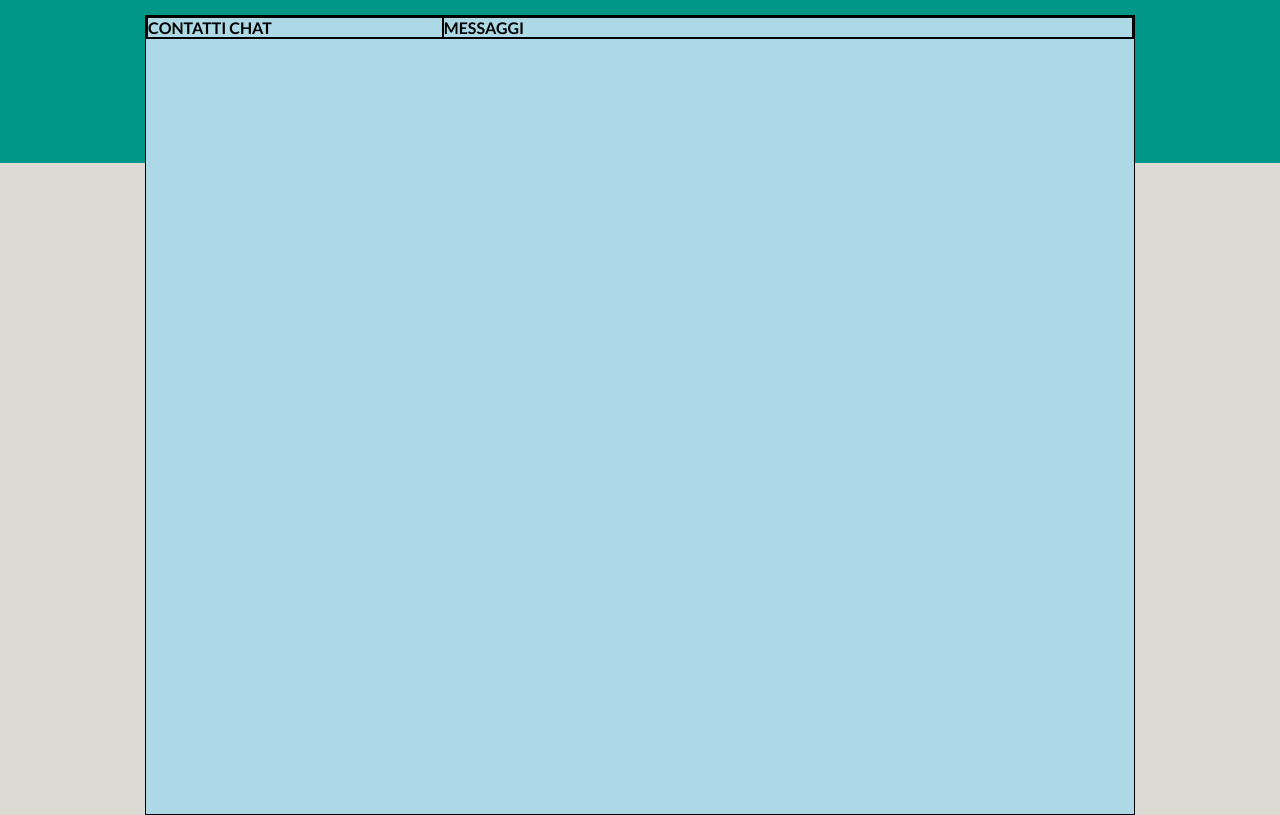
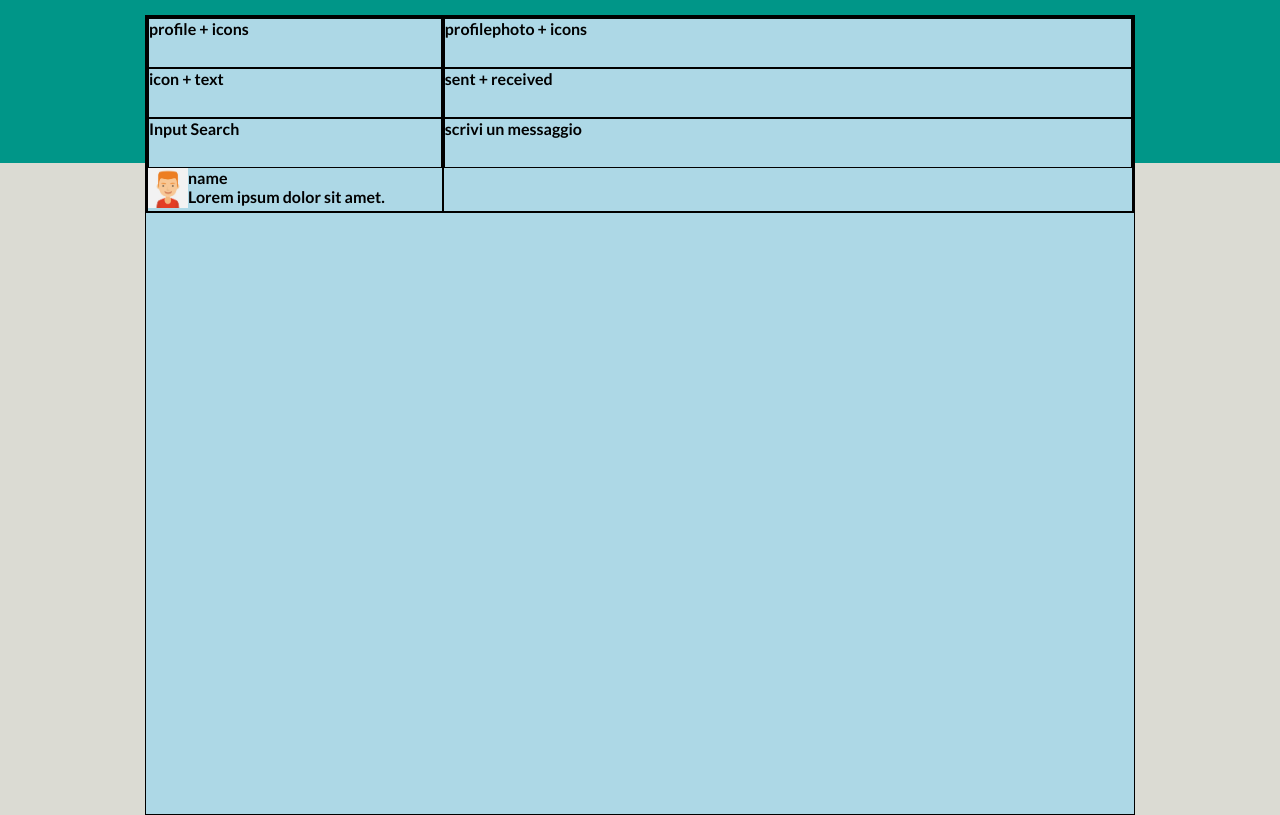
Before and after one commit to AnnaSpjut/html-css-boolzapp, a plain HTML site: page index.html in a window 1280 px wide. Drawn offline with Linux system fonts and the light colour scheme.

Commit message:
[add] structure container + col

```diff
--- a/assets/css/style.css
+++ b/assets/css/style.css
@@ -33,8 +33,40 @@ body{
   width: 70%;
 }
 
+.card{
+  display: flex;
+  flex-direction: row;
+}
 
+/* DEBUG */
 .debug{
   background-color: lightblue;
   border: 1px solid black;
+  min-height: 50px;
 }
+
+img{
+  width: 40px;
+  height: 40px;
+}
+
+
+
+/* RESPONSIVE */
+
+@media screen and (max-width: 992px){
+  .card-text{
+    display: none;
+  }
+
+}
+
+
+@media screen and (max-width: 542px){
+  .col-messaggi{
+    width: 100%;
+  }
+  .col-contatti{
+    display: none;
+  }
+}
--- a/index.html
+++ b/index.html
@@ -22,8 +22,42 @@
 
   <div class="container debug">
     <div class="row debug">
-      <div class="col-contatti debug">CONTATTI CHAT</div>
-      <div class="col-messaggi debug">MESSAGGI</div>
+      <div class="col-contatti debug">
+        <div class="top-bar debug">
+          profile + icons
+        </div>
+        <div class="notification debug">
+          icon + text
+        </div>
+        <div class="input debug">
+          Input Search
+        </div>
+        <div class="contacts">
+          <div class="card">
+            <div class="card-img">
+              <img src="/assets/img/avatar_1.jpg" alt="">
+            </div>
+            <div class="card-text">
+              <h4>name</h4>
+              <p>Lorem ipsum dolor sit amet.</p>
+            </div>
+          </div>
+        </div>
+      </div>
+
+
+
+      <div class="col-messaggi debug">
+        <div class="top-bar debug">
+          profilephoto + icons
+        </div>
+        <div class="chat debug">
+          sent + received
+        </div>
+        <div class="bottom-bar debug">
+          scrivi un messaggio
+        </div>
+      </div>
     </div>
   </div>
 
```
Also changed, not shown: 2 other files.
